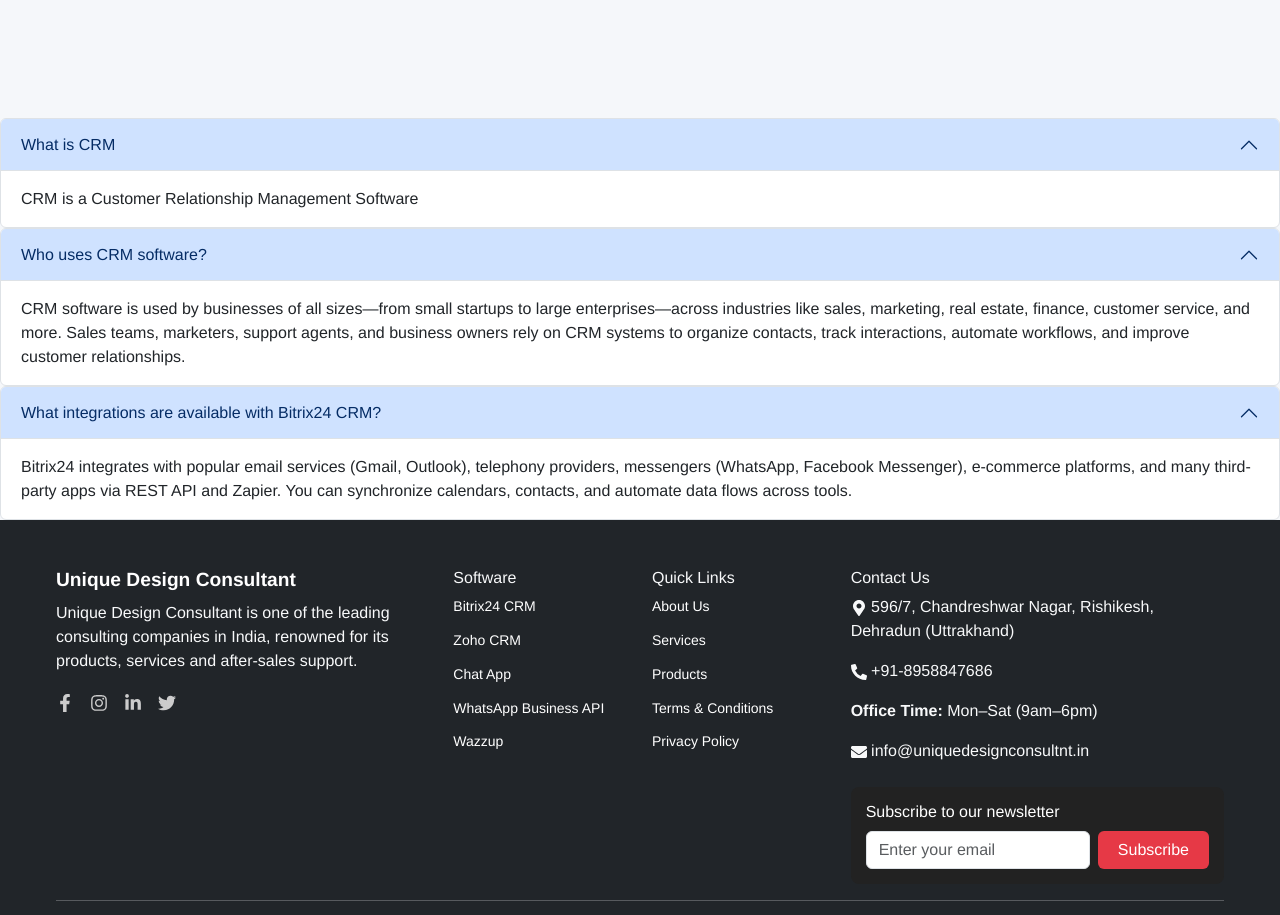
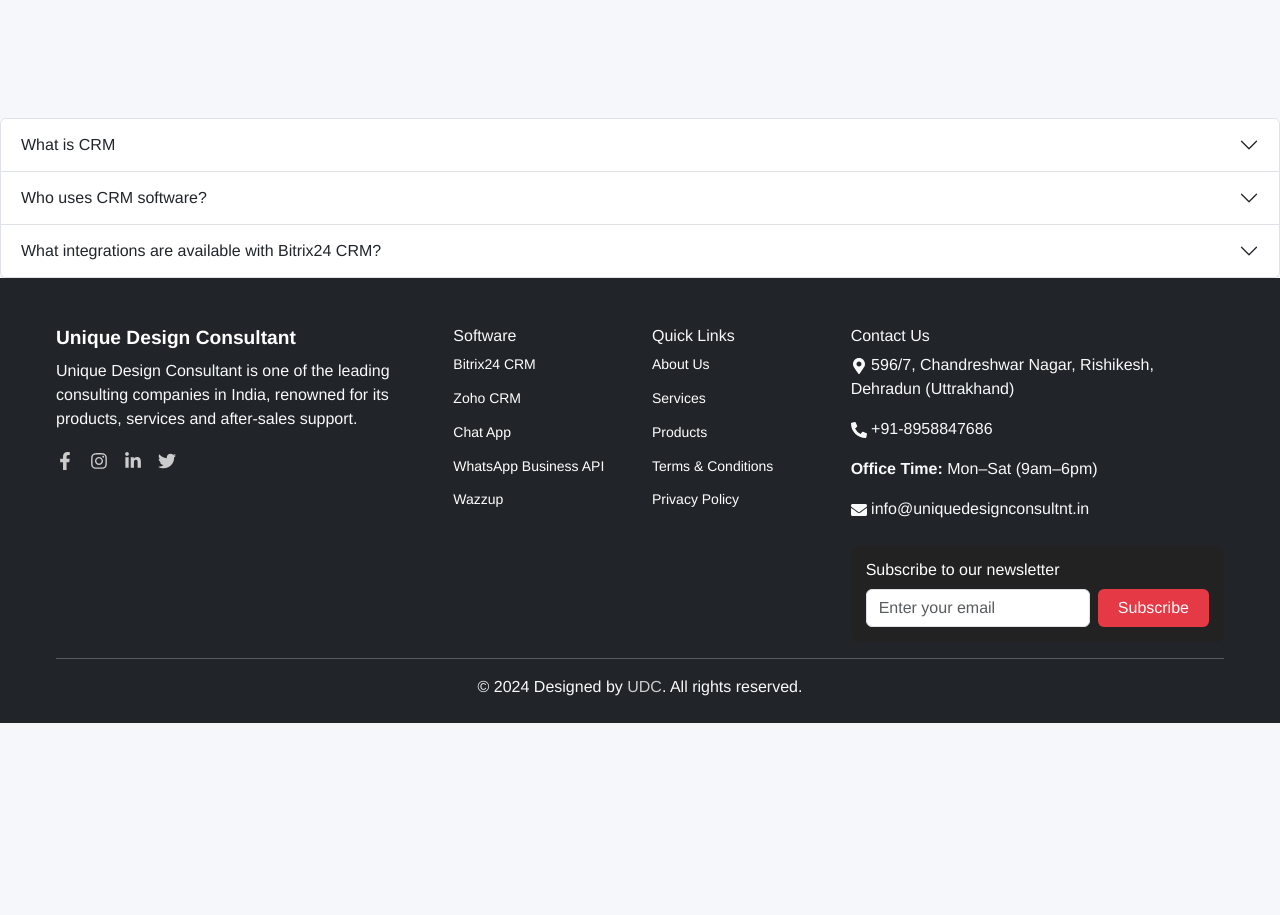
Before and after one commit to Pushpesh1234/UDC_Test-Main, a React (Vite) app: page /UDC_Test-Main/bitrix24-crm in a window 1280 px wide. Shown: the part 2357-3272 px from the top of the page. After the commit the page ends 3080 px from the top, so only its background shows below. Built offline with nearby package versions, Linux system fonts and the light colour scheme.

Commit message:
Faq component add

```diff
--- /dev/null
+++ b/src/components/FAQ.jsx
@@ -0,0 +1,56 @@
+import 'bootstrap/dist/css/bootstrap.min.css';
+import "bootstrap/dist/js/bootstrap.bundle.min.js";
+import Collapse from 'bootstrap/js/dist/collapse';
+import { useState, useEffect } from 'react';
+
+const Faq = ({ faq }) => {
+    const [openIndex, setOpenIndex] = useState(-1);
+
+    useEffect(() => {
+        if (!faq || !Array.isArray(faq)) return;
+        const seen = new Set();
+        faq.forEach(item => {
+            if (!item.unique_1 || !item.unique_2) return;
+            if (seen.has(item.unique_1) || seen.has(item.unique_2)) console.warn('Duplicate FAQ id detected:', item);
+            seen.add(item.unique_1);
+            seen.add(item.unique_2);
+        });
+    }, [faq]);
+
+    const toggle = (index) => setOpenIndex(prev => prev === index ? -1 : index);
+    return (
+        <>
+            <div className="accordion" id="accordionExample">
+                {
+                    faq.map((Itemfaq,index) => (
+                        <div className="accordion-item">
+                            <h2 className="accordion-header" id={Itemfaq.unique_1}>
+                                <button
+                                className={`accordion-button ${openIndex === index ? '' : 'collapsed'}`}
+                                type="button"
+                                onClick={() => toggle(index)}
+                                aria-expanded={openIndex === index}
+                                aria-controls={Itemfaq.unique_2}
+                            >
+                                {Itemfaq.query}
+                            </button>
+                            </h2>
+
+                            <div
+                                id={Itemfaq.unique_2}
+                                 className={`accordion-collapse collapse ${openIndex === index ? 'show' : ''}`}
+
+                            >
+                                <div className="accordion-body">
+                                    {Itemfaq.answer}
+                                </div>
+                            </div>
+                        </div>
+                    ))
+                }
+            </div>
+        </>
+    )
+}
+
+export default Faq;
--- a/src/components/ProductTop.jsx
+++ b/src/components/ProductTop.jsx
@@ -1,8 +1,7 @@
 import css from './ProductTop.module.css'
 import "@fontsource-variable/montserrat";
-import 'bootstrap/dist/css/bootstrap.min.css';
-import "bootstrap/dist/js/bootstrap.bundle.min.js";
-const ProductTop = ({ data,faq}) => {
+
+const ProductTop = ({ data}) => {
     return (
         <>
             {/* Product=>Bitrix dropdown pages section 1 backgroun Image */}
@@ -58,44 +57,6 @@
                     <img src={data.img_3}></img>
                 </div>
             </section>
-
-
-            {/* Section Last->FAQ Accordian */}
-            <section>
-                {
-               faq.map(faq=>(
-                <div className="accordion" id="accordionExample">
-                    {/* Item 1 */}
-                    <div className="accordion-item">
-                        <h2 className="accordion-header" id={faq.unique_1}>
-                            <button
-                                className="accordion-button"
-                                type="button"
-                                data-bs-toggle="collapse"
-                                data-bs-target={`#${faq.unique_2}`}
-                                aria-expanded="true"
-                                aria-controls={faq.unique_2}
-                            >
-                                {faq.query}
-                            </button>
-                        </h2>
-
-                        <div
-                            id={faq.unique_2}
-                            className="accordion-collapse collapse show"
-                            aria-labelledby={faq.unique_1}
-                            data-bs-parent="#accordionExample"
-                        >
-                            <div className="accordion-body">
-                                {faq.answer}
-                            </div>
-                        </div>
-                    </div>
-                </div>
-               ))
-                   }
-            </section>
-
         </>
 
     )
--- a/src/pages/CRM.jsx
+++ b/src/pages/CRM.jsx
@@ -1,6 +1,7 @@
 // import css from './CRM.module.css'
 
 import ProductTop from '../components/ProductTop'
+import FAQ from '../components/FAQ'
 import crmImage from '../assets/product/crm.png'
 import crmImage2 from '../assets/product/crm2.jpg'
 import crmImage3 from '../assets/product/crm3.jpg'
@@ -40,7 +41,8 @@
 
     return (
         <>
-            <ProductTop data={crmData} faq={crmFAQ} />
+            <ProductTop data={crmData}  />
+            <FAQ faq={crmFAQ}/>
         </>
 
     )
```
